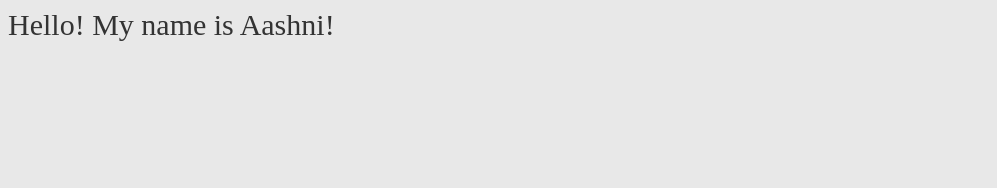
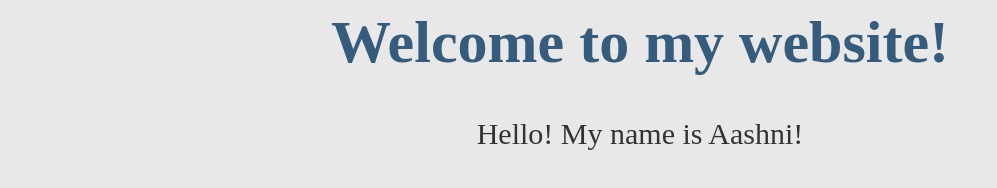
Before and after one commit to aashnisshah/introtohtmlandcss, a plain HTML site: page index.html in a window 1280 px wide. Shown: the whole page, without its empty margins (0-997 px from the left). Drawn offline with Linux system fonts and the light colour scheme.

Commit message:
[Step 3] Add H1 Title tag
Add an H1 tag and add some styling tot he tag

```diff
--- a/index.html
+++ b/index.html
@@ -4,6 +4,7 @@
         <link rel="stylesheet" type="text/css" href="style.css">
     </head>
     <body>
+        <h1>Welcome to my website!</h1>
         Hello! My name is Aashni!
     </body>
 </html>
--- a/style.css
+++ b/style.css
@@ -2,4 +2,10 @@ body {
     background-color: #E8E8E8;
     color: #333333;
     font-size: 30px;
+    text-align: center;
 }
+
+h1 {
+    font-size: 2em;
+    color: #355C7D;
+}
```
